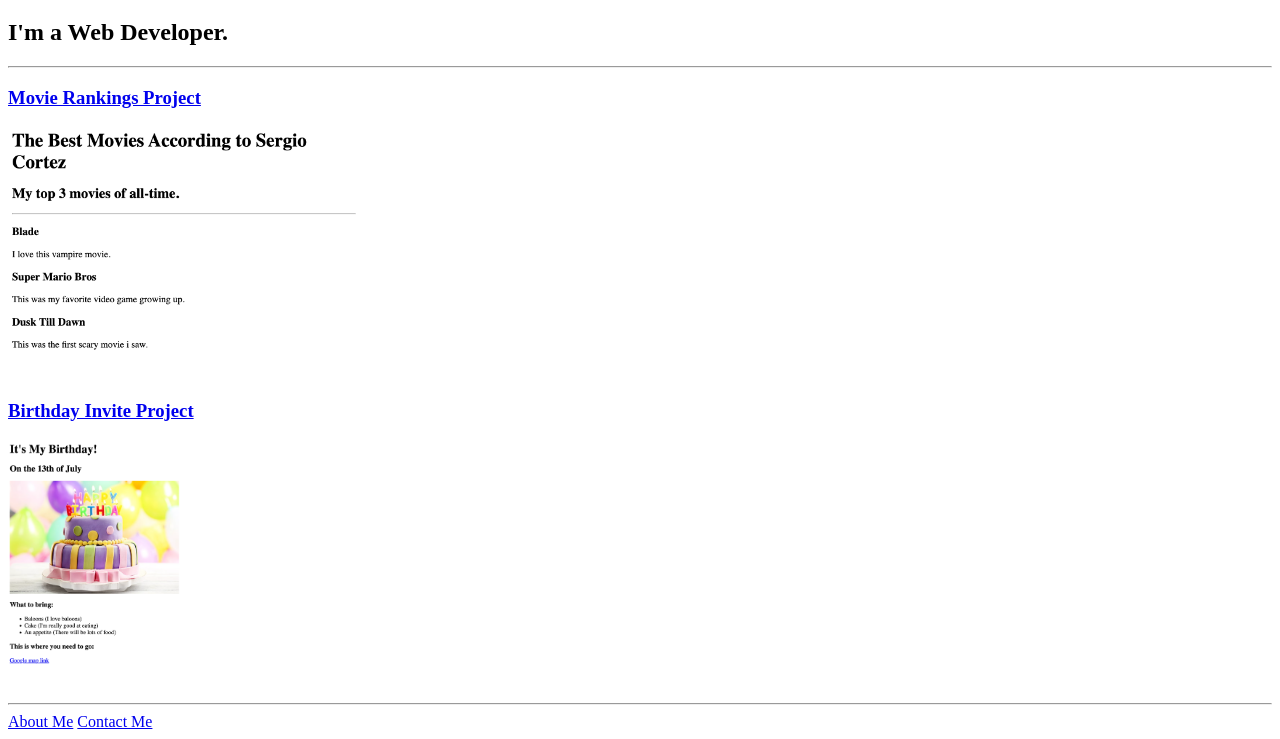
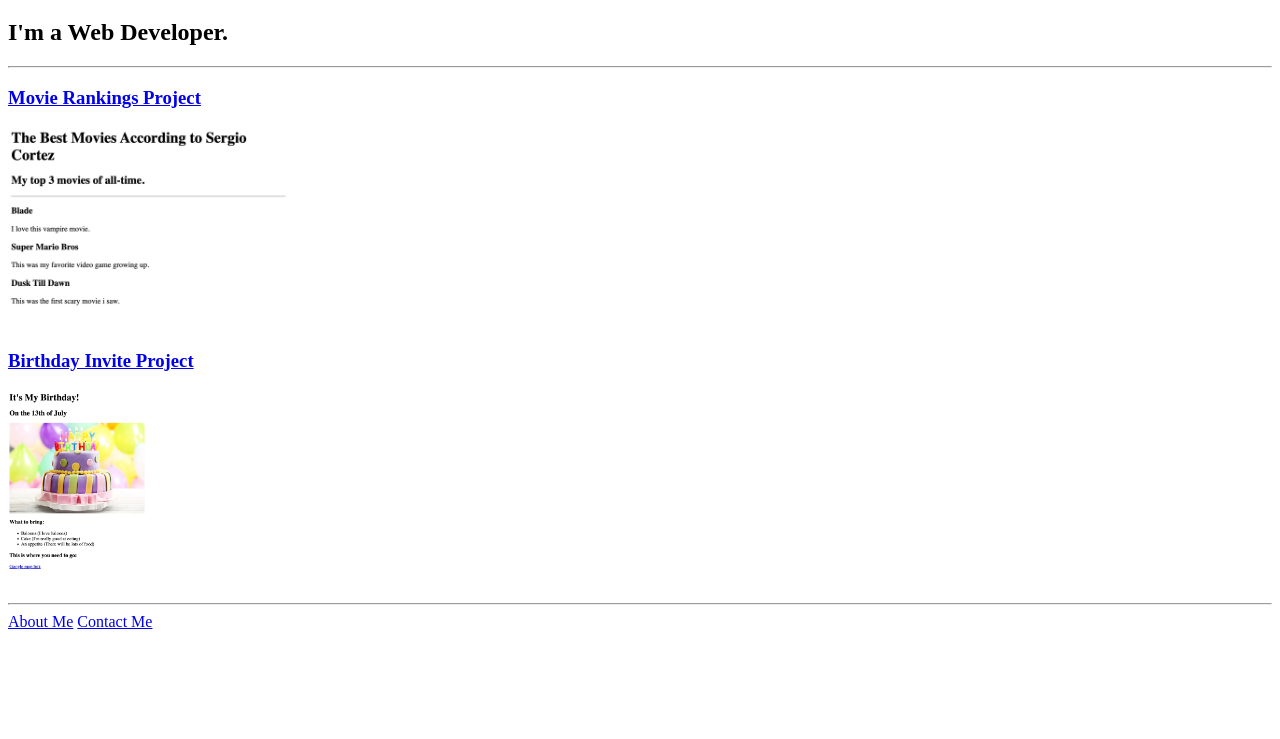
Before and after one commit to sa2011/html-portfolio, a plain HTML site: page index.html in a window 1280 px wide. Shown: the part 61-800 px from the top of the page. Drawn offline with Linux system fonts and the light colour scheme.

Commit message:
Update index.html

```diff
--- a/index.html
+++ b/index.html
@@ -15,10 +15,10 @@
     <h3><a style="font-weight:bold ;" href="/4.3 HTML Porfolio Project/public/movie-ranking.html">Movie Rankings
             Project</a></h3>
 
-    <img height="250" src="/assets/images/movie_rankings.png" alt="movie rankings">
+    <img height="200" src="/assets/images/movie_rankings.jpeg" alt="movie rankings">
     <h3><a style="font-weight:bold ;" href="/4.3 HTML Porfolio Project/public/birthday-invite.html">Birthday Invite
             Project</a></h3>
-    <img height="250" src="/assets/images/birthday_invite.png" alt="birthday invite">
+    <img height="200" src="/assets/images/birthday_invite.jpeg" alt="birthday invite">
     <hr>
     <a href="/4.3 HTML Porfolio Project/public/about.html">About Me</a>
     <a href="/4.3 HTML Porfolio Project/public/contact.html">Contact Me</a>
```
